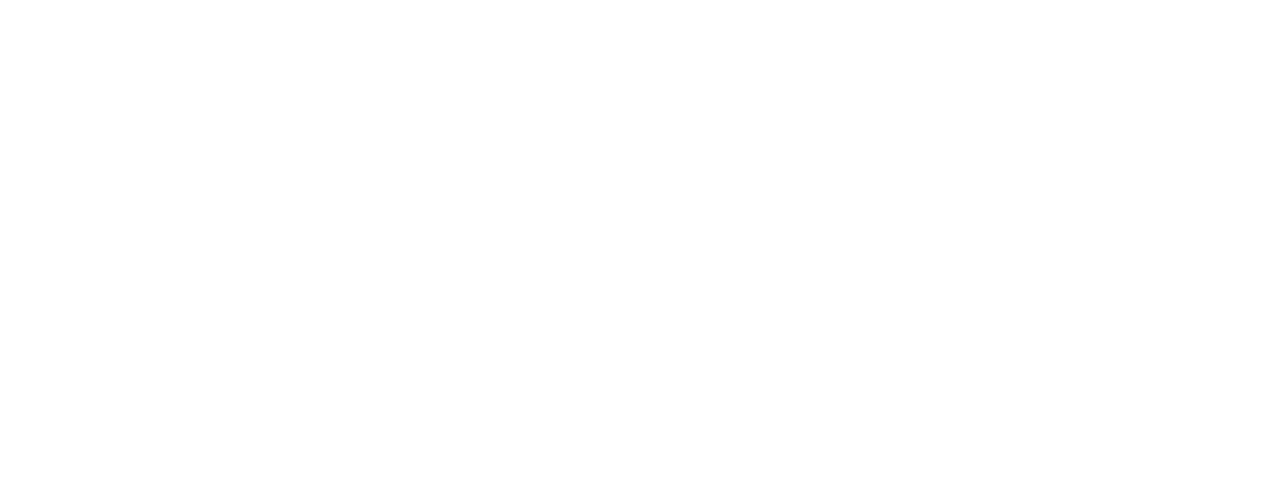
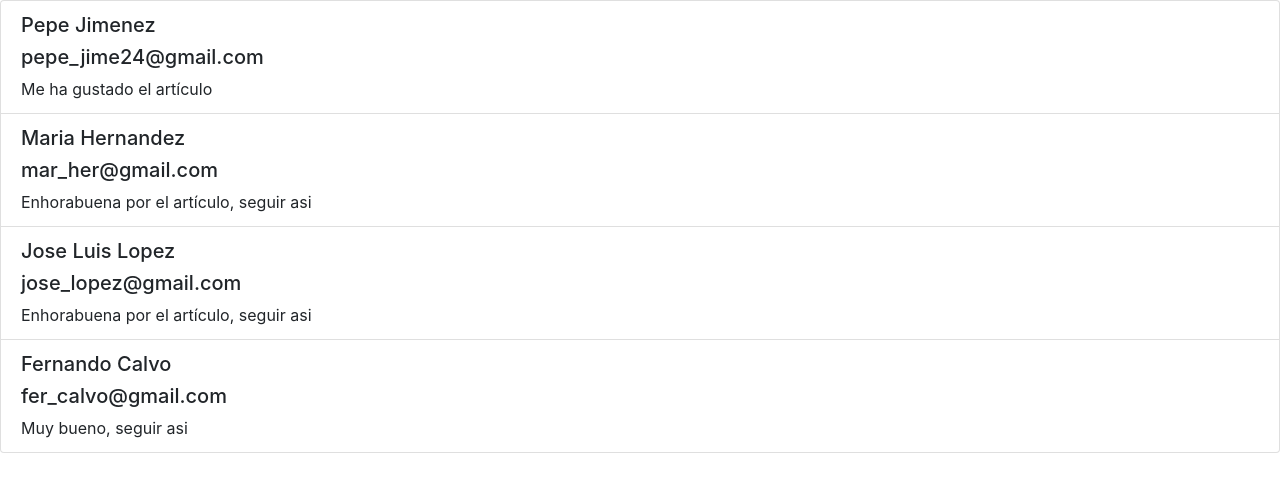
Before and after one commit to joselja/Practica_FrontEnd_Avanzado, a website built with webpack: page src/notice.html in a window 1280 px wide. Built offline with nearby package versions, Linux system fonts and the light colour scheme; data requests are answered from the project's data file.

Commit message:
Version con el codigo fetch en entry.js

```diff
--- a/db.json
+++ b/db.json
@@ -1,16 +1,28 @@
 {
-    "notices": [
+    "comments": [
         {
             "id": 1,
-            "title": "Animales",
-            "texto": "habla sobre los animales",
-            "media": "animals.jpg"
+            "name": "Pepe Jimenez",
+            "email": "pepe_jime24@gmail.com",
+            "text": "Me ha gustado el artículo"
         },
         {
             "id": 2,
-            "title": "Food",
-            "texto": "habla sobre la comida",
-            "media": "food.jpg"
+            "name": "Maria Hernandez",
+            "email": "mar_her@gmail.com",
+            "text": "Enhorabuena por el artículo, seguir asi"
+        },
+        {
+            "id": 3,
+            "name": "Jose Luis Lopez",
+            "email": "jose_lopez@gmail.com",
+            "text": "Enhorabuena por el artículo, seguir asi"
+        },
+        {
+            "id": 4,
+            "name": "Fernando Calvo",
+            "email": "fer_calvo@gmail.com",
+            "text": "Muy bueno, seguir asi"
         }
     ]
 
--- a/src/entry.js
+++ b/src/entry.js
@@ -1,11 +1,32 @@
 import css from './scss/style.scss';
-import 'bootstrap'
+import 'bootstrap';
 import './scss/app.scss';
 
-/*
-fetch('http://localhost:3001/songs/').then((response) => {
-    console.log("RESPONSE");
-    }, else {
-        console.error("ERROR EN LA PETICION", response);
-        document.querySelector(".songs-list").innerHTML = '<div class="error">Se ha producido un error</div>';
-*/
+document.addEventListener("DOMContentLoaded", () => {
+    document.querySelector(".comments").innerHTML = `<li class="list-group-item"><div>Loading comments...</div></li>`;
+
+    fetch('http://localhost:3001/comments/').then((response) => {
+        if (response.ok) {
+        response.json().then(data => {
+            let html = "";
+            if (data.length == 0) {
+                html = `<li class="list-group-item"><div>No comments</div></li>`;
+                } else {
+                    for (let comment of data){
+                        html += `
+                        <li class="list-group-item"><div><h5>${comment.name}</h5><h5>${comment.email}</h5></div>
+                                                    <div>${comment.text}</div>
+                        </li>`;
+                    }
+                }
+                document.querySelector(".comments").innerHTML = html;
+            });
+        } else {
+            console.log("ERROR EN LA PETICION", response);
+            document.querySelector(".comments").innerHTML = `<li class="list-group-item"><div>Error loading comments</div></li>`;
+        }
+    }).catch((error) => {
+        console.log("ERROR RETRIEVING COMMENTS", error);
+        document.querySelector(".comments").innerHTML = `<li class="list-group-item"><div>Error loading comments</div></li>`;
+    });
+});
```
Also changed, not shown: src/includes/comments.html (+5 -9 lines), src/includes/notice_detail.html (+5 -2 lines), src/index.html (+10 -10 lines), src/js/CommentsService.js (added, +7 -0 lines), 1 other file.
